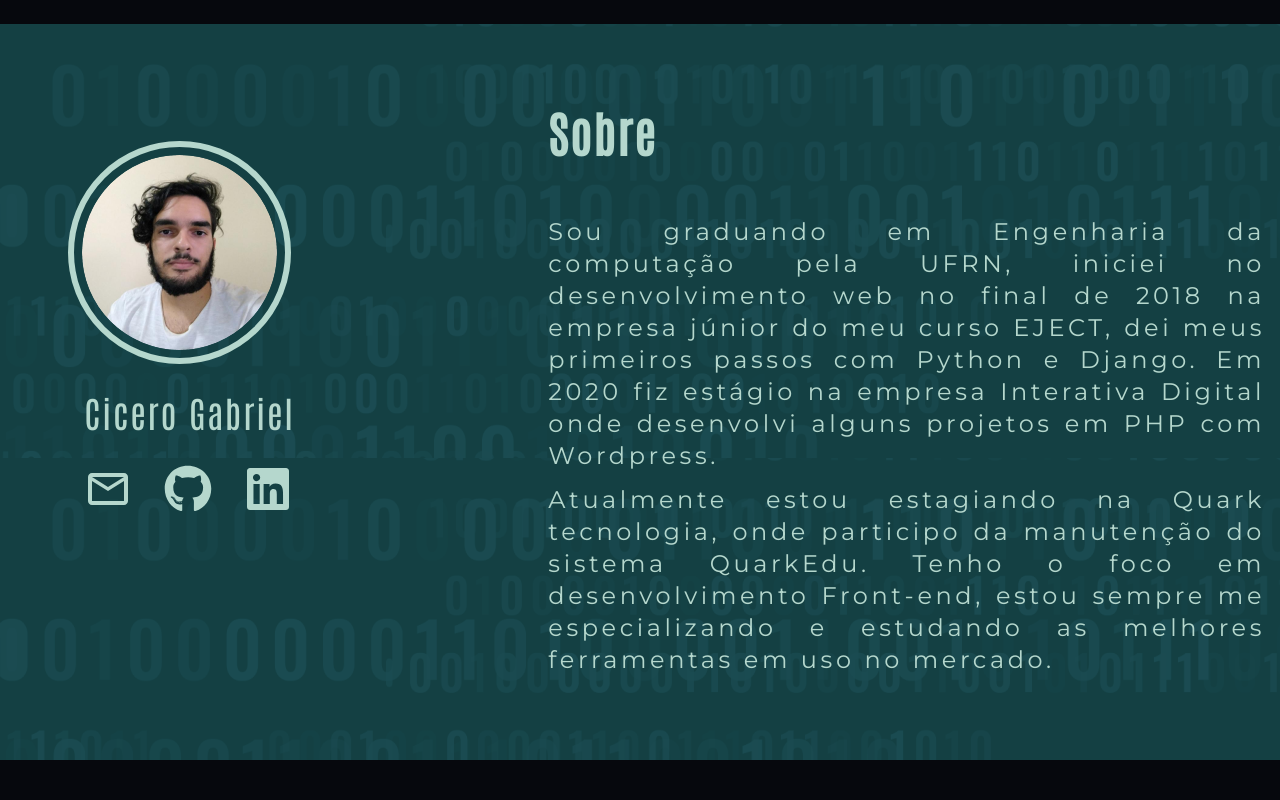
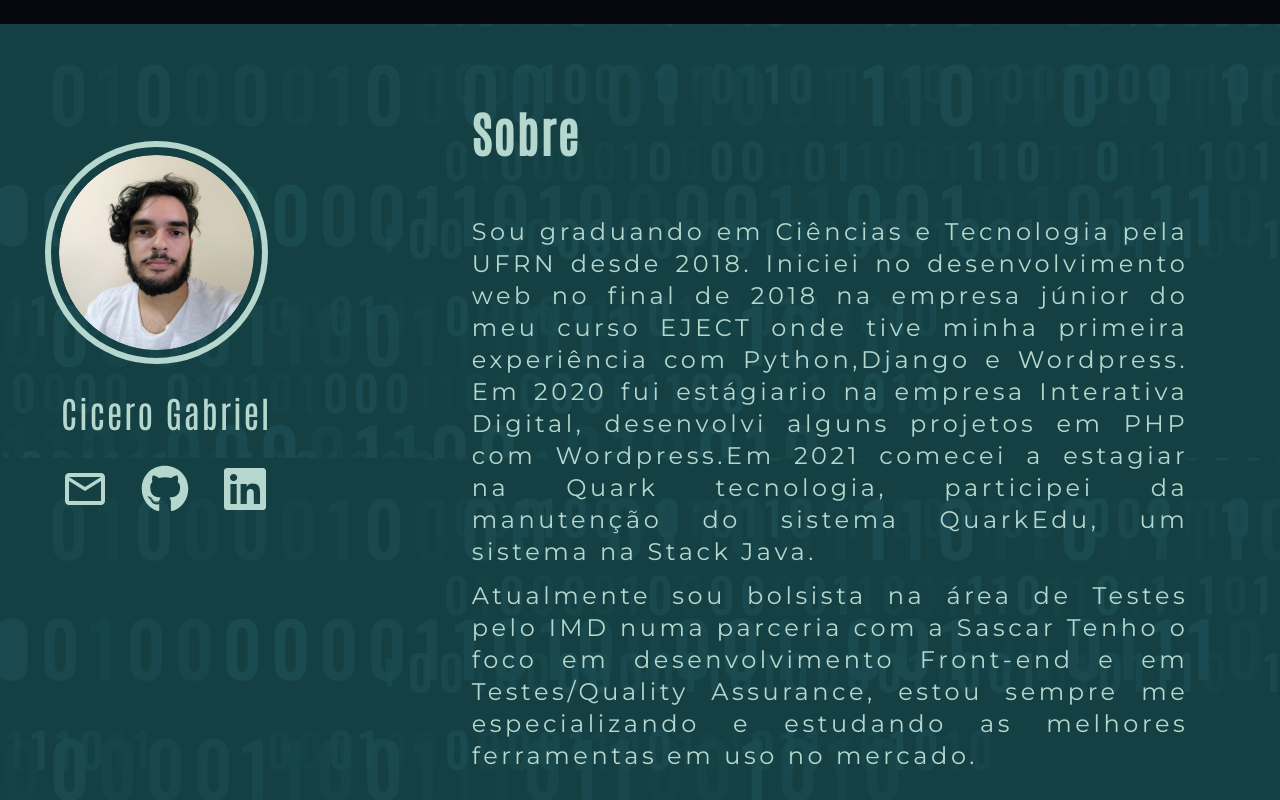
Before and after one commit to gabrielcicero45/gabrielcicero45.github.io, a React (Create React App) app: page / in a window 1280 px wide. Shown: the part 1000-1800 px from the top of the page. Built offline with nearby package versions, Linux system fonts and the light colour scheme.

Commit message:
Adição de novo projeto e atualização no Sobre

```diff
--- a/src/components/About/About.jsx
+++ b/src/components/About/About.jsx
@@ -12,12 +12,12 @@ export class About extends Component {
             <section id="sobre" className="about-area bg-binary">
                 <div className="container-fluid">
                     <div className="row">
-                        <div className="col-md-4 col-12 mx-auto mt-5">
-                            <div className="about-profile mt-4">
+                        <div className="col-md-4 col-12 ml-5 mt-5">
+                            <div className="about-profile mt-4 mx-auto">
                                 <Image src={profile} roundedCircle />
                             </div>
-                            <div className="about-profile"><h3 className="about-name">Cicero Gabriel</h3></div>
-                            <div className="about-profile">
+                            <div className="about-profile mx-auto"><h3 className="about-name">Cicero Gabriel</h3></div>
+                            <div className="about-profile mx-auto">
                                 <a href="mailto:gabrielcicero45@gmail.com" className="about-icon"><MdMailOutline /></a>
                                 <a href="https://github.com/gabrielcicero45" className="about-icon"><FaGithub /></a>
                                 <a href="https://www.linkedin.com/in/cicero-medeiros-6a6b56172/" className="about-icon"><FaLinkedin /></a>
@@ -27,9 +27,10 @@ export class About extends Component {
                         </div>
                         <div className="col-md-7 col-12">
                             <h2 className="about-description">Sobre</h2>
-                            <p>Sou graduando em Engenharia da computação pela UFRN, iniciei no desenvolvimento web no final de 2018 na empresa júnior do meu curso EJECT, dei meus primeiros passos com Python e Django. Em 2020 fiz estágio na empresa Interativa Digital onde desenvolvi alguns projetos em PHP com Wordpress.</p>
-                            <p>Atualmente estou estagiando na Quark tecnologia, onde participo da manutenção do sistema QuarkEdu.
-                                Tenho o foco em desenvolvimento Front-end, estou sempre me especializando e estudando as melhores ferramentas em uso no mercado.</p>
+                            <p>Sou graduando em Ciências e Tecnologia pela UFRN desde 2018. Iniciei no desenvolvimento web no final de 2018 na empresa júnior do meu curso EJECT onde tive minha primeira experiência com Python,Django e Wordpress.
+                                Em 2020 fui estágiario na empresa Interativa Digital, desenvolvi alguns projetos em PHP com Wordpress.Em 2021 comecei a estagiar na Quark tecnologia, participei da manutenção do sistema QuarkEdu, um sistema na Stack Java.</p>
+                            <p>Atualmente sou bolsista na área de Testes pelo IMD numa parceria com a Sascar
+                                Tenho o foco em desenvolvimento Front-end e em Testes/Quality Assurance, estou sempre me especializando e estudando as melhores ferramentas em uso no mercado.</p>
                         </div>
                     </div>
 
--- a/src/components/About/About.scss
+++ b/src/components/About/About.scss
@@ -2,6 +2,7 @@
     margin-top: 172px;
     padding-top: 72px;
     padding-bottom: 72px;
+    justify-content: center;
 
     .about-profile{
 
--- a/src/components/Portfolio/Portfolio.jsx
+++ b/src/components/Portfolio/Portfolio.jsx
@@ -51,6 +51,19 @@ export class Portfolio extends Component {
                         </div>
                         </a>
                         </div>
+                        <div className="col-md-4 mt-5">
+                        <a href="https://netflix-clone-ad5fd.web.app" target="blank">
+                        <div className="card text-white card-has-bg click-col netflix" >
+                                <div className="card-img-overlay d-flex flex-column">
+                                    <div className="card-body">
+                                    <small className="card-meta mb-2">Clone de UI</small>
+                                    <h3 className="card-title mt-0 "><a className="text-white" herf="#">Netflix Clone</a></h3>
+                                    </div>
+                                </div>
+                            </div>
+                        </a>
+
+                        </div>
                     </div>
                 </div>
             </section >
--- a/src/components/Portfolio/Portfolio.scss
+++ b/src/components/Portfolio/Portfolio.scss
@@ -116,3 +116,6 @@
 .ediaristas{
     background-image: url(../../assets/img/ediaristas.png);
 }
+.netflix{
+  background-image: url(../../assets/img/netflix.png);
+}
```
Also changed, not shown: src/assets/img/netflix.png (added).
